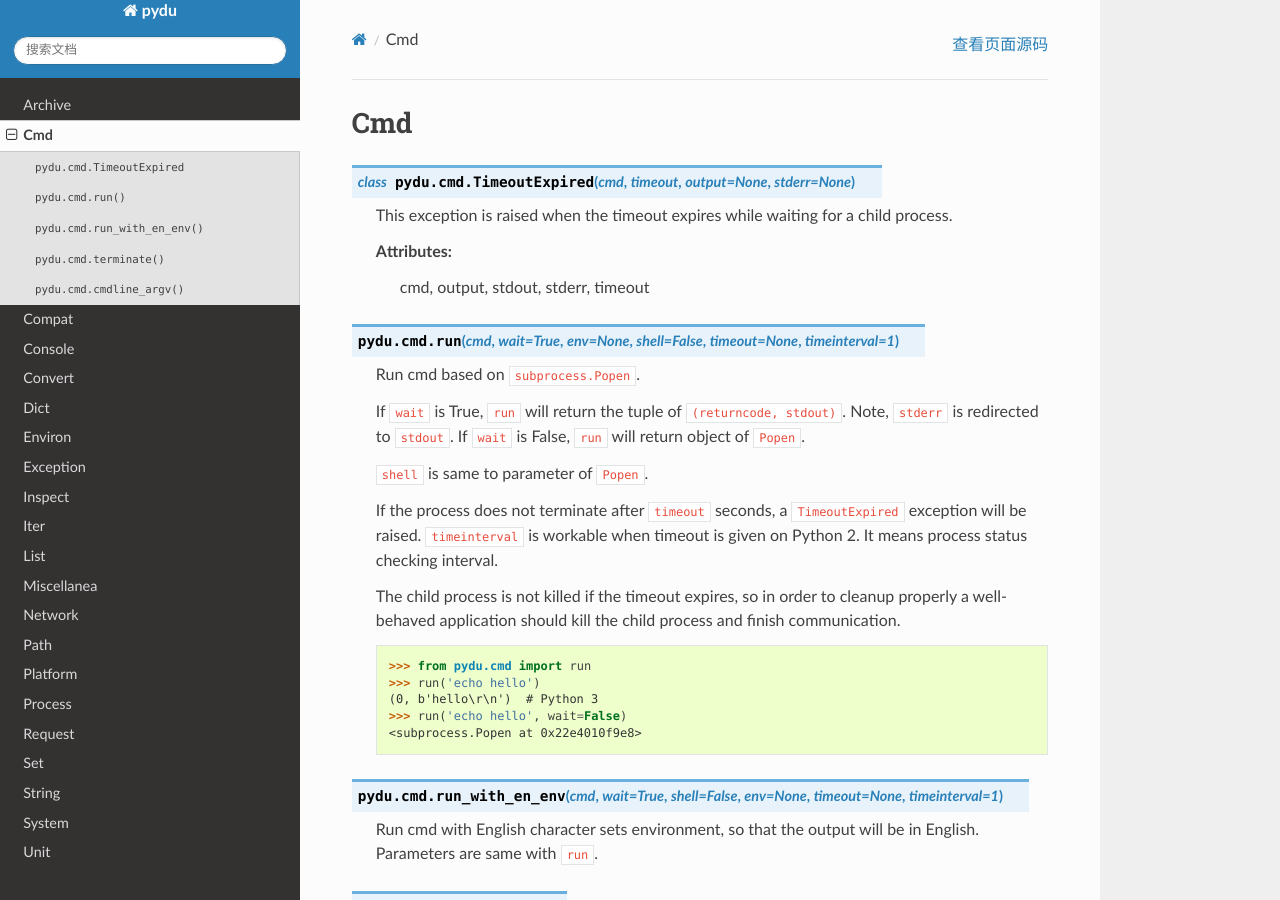
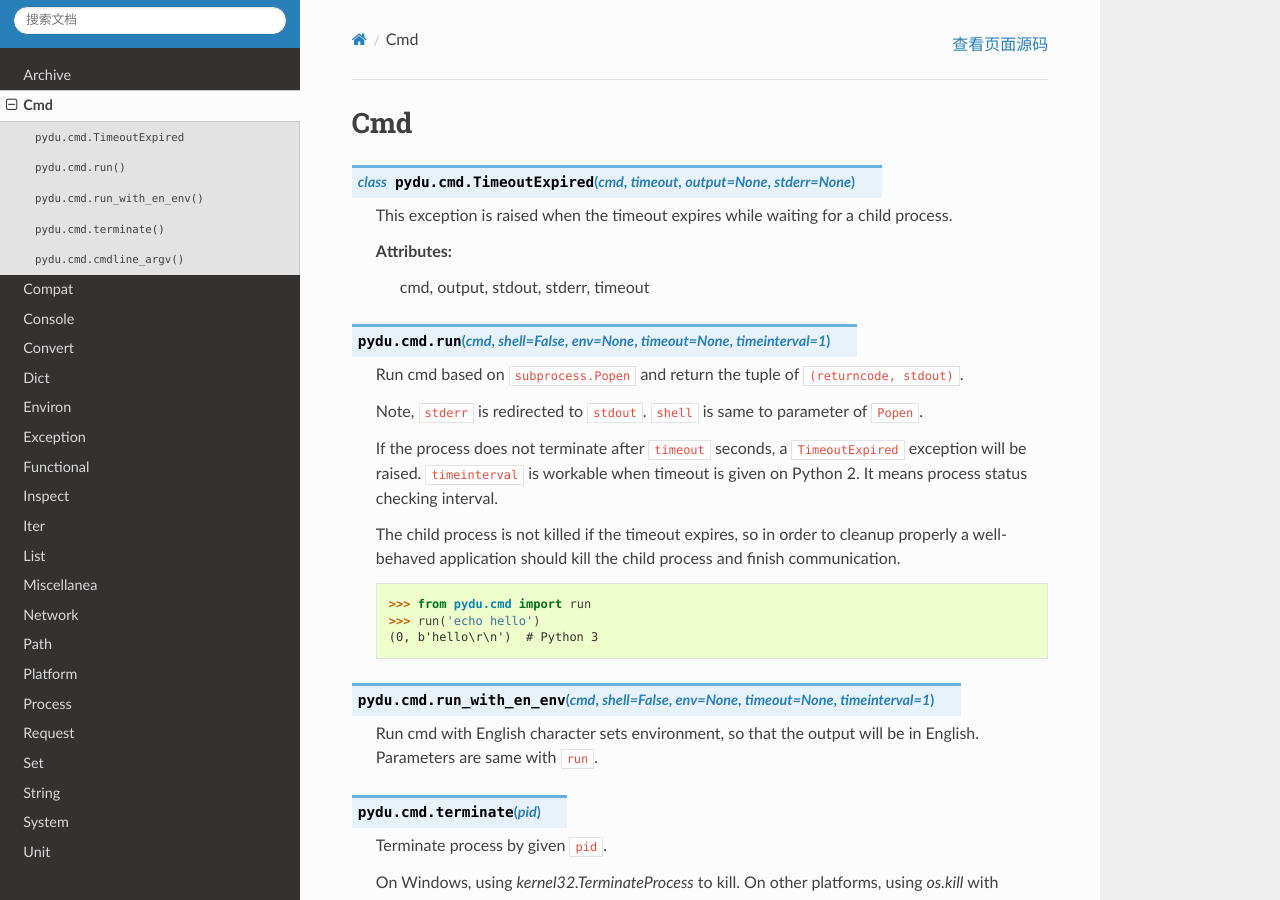
Before and after one commit to flaggo/pydu-zh, a Sphinx documentation site: the page built from docs/cmd.rst, in a window 1280 px wide and 900 px high. Built offline with Sphinx 7.4.7 and the Read the Docs theme 2.0.0, drawn with Linux system fonts in a browser that asks for light colours.

Commit message:
更新翻译

```diff
--- a/docs/cmd.rst
+++ b/docs/cmd.rst
@@ -10,15 +10,11 @@ Cmd
         cmd, output, stdout, stderr, timeout
 
 
-.. py:function:: pydu.cmd.run(cmd, wait=True, env=None, shell=False, timeout=None, timeinterval=1)
+.. py:function:: pydu.cmd.run(cmd, shell=False, env=None, timeout=None, timeinterval=1)
 
-    Run cmd based on ``subprocess.Popen``.
+    Run cmd based on ``subprocess.Popen`` and return the tuple of ``(returncode, stdout)``.
 
-    If ``wait`` is True, ``run`` will return the tuple of ``(returncode, stdout)``.
-    Note, ``stderr`` is redirected to ``stdout``. If ``wait`` is False, ``run``
-    will return object of ``Popen``.
-
-    ``shell`` is same to parameter of ``Popen``.
+    Note, ``stderr`` is redirected to ``stdout``. ``shell`` is same to parameter of ``Popen``.
 
     If the process does not terminate after ``timeout`` seconds, a ``TimeoutExpired`` exception will be raised.
     ``timeinterval`` is workable when timeout is given on Python 2. It means process status checking interval.
@@ -28,11 +24,9 @@ Cmd
     >>> from pydu.cmd import run
     >>> run('echo hello')
     (0, b'hello\r\n')  # Python 3
-    >>> run('echo hello', wait=False)
-    <subprocess.Popen at 0x22e4010f9e8>
 
 
-.. py:function:: pydu.cmd.run_with_en_env(cmd, wait=True, shell=False, env=None, timeout=None, timeinterval=1)
+.. py:function:: pydu.cmd.run_with_en_env(cmd, shell=False, env=None, timeout=None, timeinterval=1)
 
     Run cmd with English character sets environment, so that the output will
     be in English.
--- a/docs/compat.rst
+++ b/docs/compat.rst
@@ -60,6 +60,11 @@ Compat
     Same to ``itertools.imap`` on PY2 or ``map`` on PY3.
 
 
+.. py:function:: pydu.compat.reduce(function, sequence, initial=None)
+
+    Same to built-in ``reduce`` on PY2 or ``functools.reduce`` on PY3.
+
+
 .. py:function:: pydu.compat.cmp(x, y)
 
     Same to ``cmp`` on PY2, but implement on PY3.
--- a/docs/index.rst
+++ b/docs/index.rst
@@ -28,6 +28,7 @@ Content
    dict
    environ
    exception
+   functional
    inspect
    iter
    list
--- a/docs/network.rst
+++ b/docs/network.rst
@@ -12,6 +12,11 @@ Network
     >>> dotted_netmask(24)
     '255.255.255.0'
 
+
+.. py:data:: pydu.network.private_ipv4s
+
+    A list of private ipv4 addresses. Each item is a tuple of
+    (ipv4 address, mask).
 
 .. py:function:: pydu.network.is_ipv4(ip)
 
```
Also changed, not shown: docs/functional.rst (added, +20 -0 lines), 3 other files.
